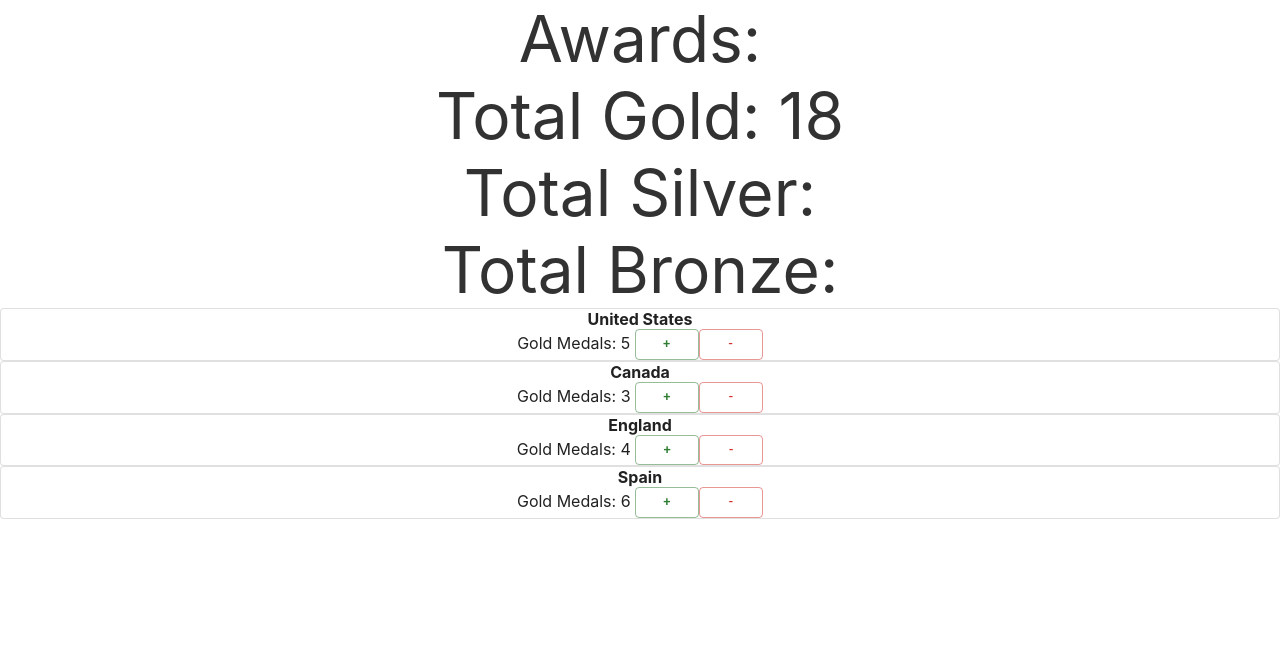
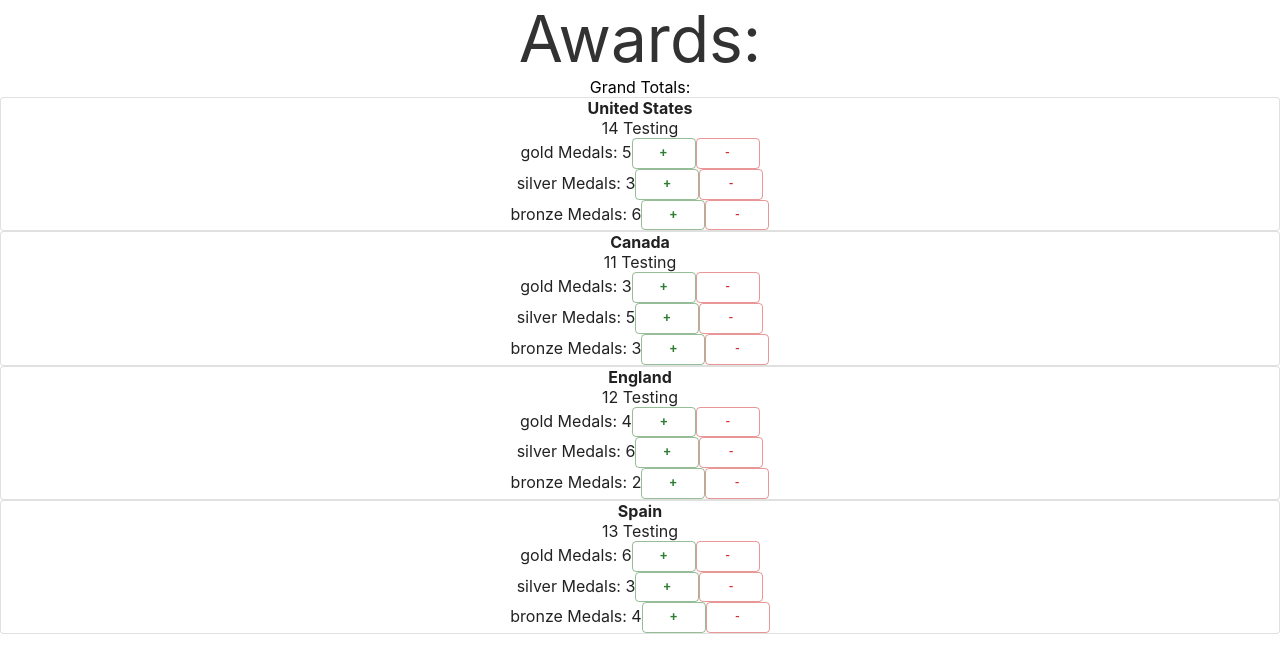
Before and after one commit to ScottWiniarski/assignment01, a React (Create React App) app: page / in a window 1280 px wide. Shown: the top 672 px of the page. Built offline with nearby package versions, Linux system fonts and the light colour scheme.

Commit message:
Fixing issue with total medals

```diff
--- a/src/App.js
+++ b/src/App.js
@@ -1,7 +1,6 @@
 import React, { Component } from 'react';
 import './App.css';
 import Country from './components/country';
-import Medal from './components/medal';
 
 class App extends Component {
   state = {
@@ -10,50 +9,69 @@
       {id: 2, country: 'Canada', gold: 3, silver: 5, bronze: 3},
       {id: 3, country: 'England', gold: 4, silver: 6, bronze: 2},
       {id: 4, country: 'Spain', gold: 6, silver: 3, bronze: 4},
+    ],
+
+    medals: [
+      {id: 1, name: 'gold'},
+      {id: 2, name: 'silver'},
+      {id: 3, name: 'bronze'},
     ]
   }
 
+  postTotals = () => {
+    let counter = 0;
+    for( let i = 0; i < this.state.medals.length; i++){
+      counter += this.state.countries.reduce(( a,b) => a + b[i], 0);
+      console.log(counter);
+    }
+    return counter;
+  }
+
   // since we can't use filter methods, we'll use the [...] spread function to copy an existing array.
-  handleAddition = (countryId) => {
+  handleAddition = (countryId, medalName) => {
     const countriesMutable = [...this.state.countries];
     const idx = countriesMutable.findIndex( c => c.id === countryId);
-    countriesMutable[idx].gold += 1;
+    // const desiredCountry = countriesMutable[idx];
+    // desiredCountry[medalName] += 1;
+    countriesMutable[idx][medalName] += 1;
+
+    // this.setState({desiredCountry:countriesMutable});
     this.setState({countriesMutable:this.state.countries});
   }
 
-  handleSubtraction = (countryId) => {
+  handleSubtraction = (countryId, medalName) => {
     const minusCountries = [...this.state.countries];
     const idx = minusCountries.findIndex( c => c.id === countryId);
-    minusCountries[idx].gold -= 1 && minusCountries[idx].gold > 0;
+
+    const diminishCountry = minusCountries[idx];
+    diminishCountry[medalName] -= 1 && diminishCountry[medalName] > 0;
+
+    this.setState({diminishCountry:minusCountries});
     this.setState({minusCountries:this.state.countries});
   }
 
-  getGoldMedalTotals() {
-    return this.state.countries.reduce((a,b) => a + b.gold, 0);
-  }
+
 
   render() {
     return (
       <div className="App">
         <header className="App-header">
-          Awards: <br></br>
-          Total Gold: {this.getGoldMedalTotals()} <br></br>
-          Total Silver: <br></br>
-          Total Bronze:
+          Awards:
         </header>
+        <div>
+          Grand Totals: {this.postTotals}
+        </div>
         { this.state.countries.map(country =>
         <Country
           key={country.id}
           country = {country}
-          addGold = {this.handleAddition}
-          minusGold = {this.handleSubtraction}
+          medals = {this.state.medals}
+          addMedal = {this.handleAddition}
+          subtractMedal = {this.handleSubtraction}
+          // addGold = {this.handleAddition}
+          // minusGold = {this.handleSubtraction}
           />
           )}
-          {/* <Medal
-            key={country.id}
-            country = {country}
-            medalType = {gold}
-          >/</Medal>       */}
       </div>
     );
   }
--- a/src/components/Country.jsx
+++ b/src/components/Country.jsx
@@ -1,27 +1,69 @@
 import { Button, Card } from '@mui/material';
 import React, { Component } from 'react';
-//import Medal from './components/medal';
+import Medal from '../components/medal';
 
 class Country extends Component {
 
+
+
+      getCountryMedalTotals(medals, country){
+        let counter = 0;
+        medals.forEach(medal => {
+          // console.log(medal.name);
+          // console.log(country.country)
+          counter += country[medal.name];
+          console.log(counter);
+
+        })
+        return counter;
+
+
+      }
+
     render() {
-      const {addGold, minusGold, country} = this.props;
+      const { medals, country, addMedal, subtractMedal} = this.props;
+      // console.log(medals);
 
+      // function getCountryMedalTotals(post){
+      //   let counter = 0;
+      //   for(let i = 0; i < country.Length; i++ ){
+      //     for(let j = 0; j < medals.Length; j++){
+      //         console.log(country[i]);
+      //         console.log(medals[j]);
+      //         console.log(post);
+      //         return null;
+      //     }
+      //   }
+      // }
       return (
         <Card variant="outlined">
-          <div className='Country' style={{ name:(this.props.country) }}>
-          {<span style={{ fontWeight: 'bold' }}>{this.props.country.country}</span>}
+          <div className='Country' style={{ name:(country) }}>
+          {<span style={{ fontWeight: 'bold' }}>{country.country}</span>}
           </div>
+          <div>
+            {this.getCountryMedalTotals(medals, country)} Testing
+          </div>
+
+          { medals.map( medal => <Medal
+          key={medal.id}
+          id = {medal.id}
+          countryId = {country.id}
+          name = {medal.name}
+          count = {country[medal.name]}
+          addMedal = {addMedal}
+          subtractMedal = {subtractMedal}
+          ></Medal>)}
+
           {/* <Medal
           key={this.props.country.id}
-          country = {this.props.country}
-
-          ></Medal> */}
-          <div className='Country' style={{ gold:this.props.country.gold }}>
+          country = {this.props.country.country}
+          medalType = {this.props.country.gold}
+          ></Medal>4 */}
+          {/* <div className='Country' style={{ gold:this.props.country.gold }}>
             {"Gold Medals: " + this.props.country.gold + " "}
             <Button variant='outlined' color='success' size='small' onClick={ () => this.props.addGold(this.props.country.id) }>+</Button>
             <Button variant='outlined' disabled={this.props.country.gold === 0} color='error' size='small' onClick={ () => this.props.minusGold(this.props.country.id)}>-</Button>
-          </div>
+          </div>  */}
           </Card>
       );
     }
--- a/src/components/medal.jsx
+++ b/src/components/medal.jsx
@@ -1,15 +1,28 @@
 import { Component } from "react";
+import { Button, Card } from '@mui/material';
 
 class Medal extends Component {
 
     render() {
 
-        const { country, medalType} = this.props;
+        const { name, countryId, count, addMedal, subtractMedal} = this.props;
+
+        function signOut(){
+         console.log({name});
+        };
 
         return(
-            <div className="Country" style={ {medalType:this.props.country} }>
-                {this.props.country.country}
+            <div className="Medal" >
+                <div className='Medal'>
+                    {name} Medals: {count  }
+                    {/* <Button variant='outlined' color='success' size='small' onClick={ signOut } >+</Button> */}
+                    <Button variant='outlined' color='success' size='small' onClick={() => addMedal(countryId, name) } >+</Button>
+                    <Button variant='outlined' disabled={count <= 0} color='error' size='small' onClick={ () => subtractMedal(countryId, name)} >-</Button>
+
+
+                </div>
             </div>
+
         )
     }
 }
```
